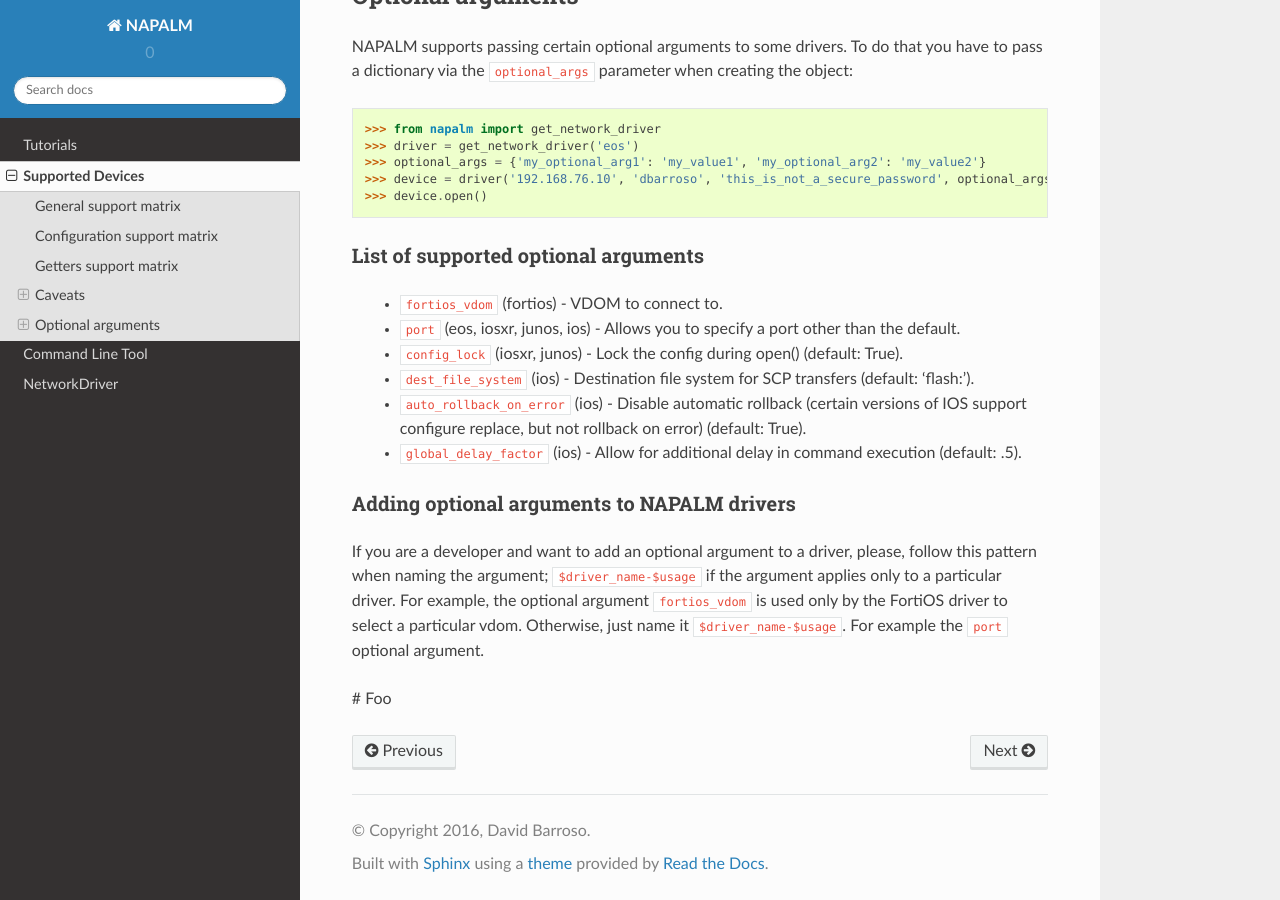
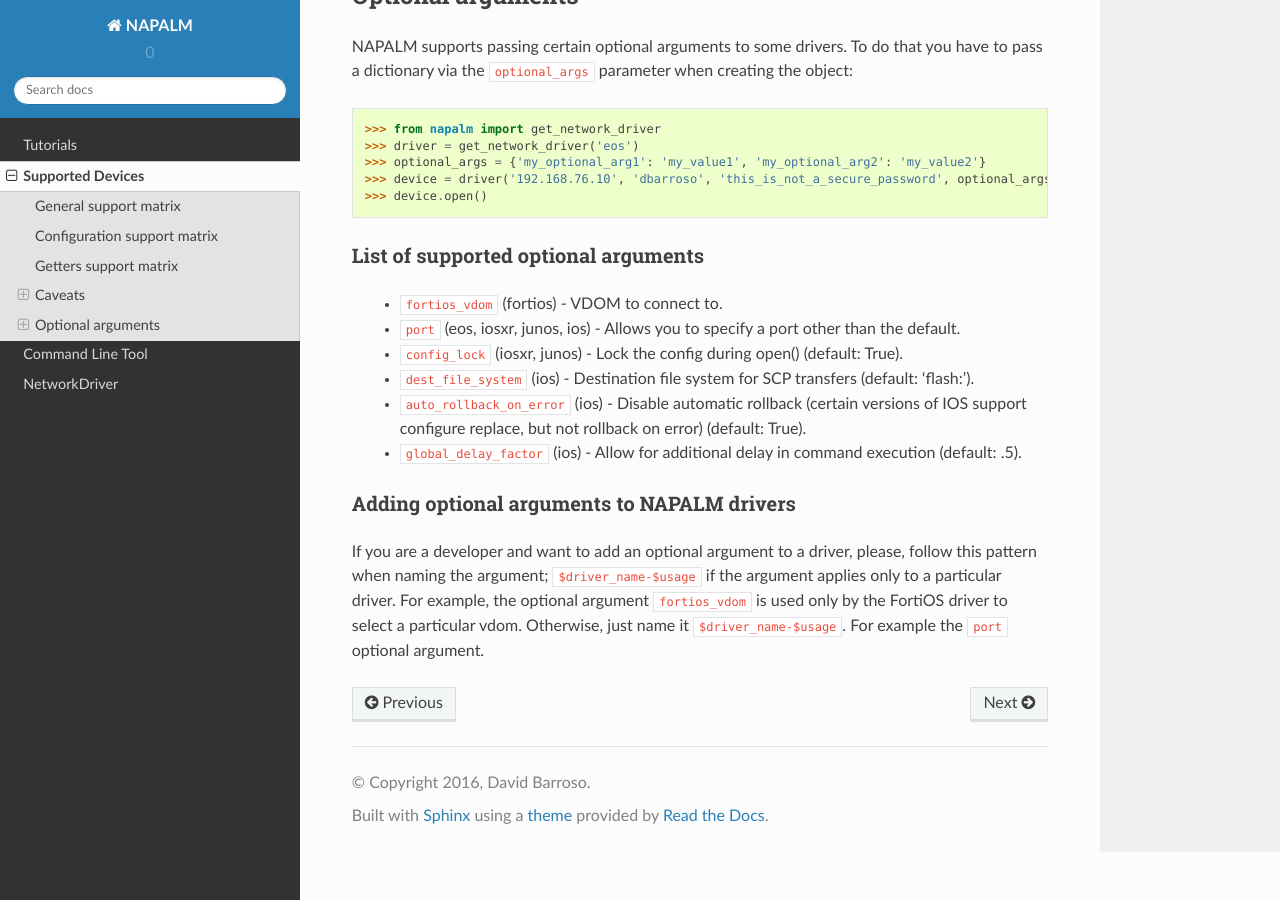
Before and after one commit to napalm-automation/napalm, a Sphinx documentation site: the page built from docs/support/index.rst, in a window 1280 px wide and 900 px high, scrolled down 1993 px. Built offline with Sphinx 7.4.7 and the Read the Docs theme 2.0.0, drawn with Linux system fonts in a browser that asks for light colours.

Commit message:
Revert caveats link

```diff
--- a/docs/support/index.rst
+++ b/docs/support/index.rst
@@ -12,7 +12,7 @@
 **Structured data**     Yes         Yes             No          No              Yes            Yes           No            No
 **Minimum version**     4.15.0F     12.1            5.1.0       5.2.0           ???            6.1           12.4(20)T           N/A
 **Backend library**     `pyeapi`_   `junos-eznc`_   `pyIOSXR`_   `pyFG`_        `bnclient`_    `pycsco`_     `netmiko`_    `pyPluribus`_
-**Caveats**             :doc:`eos`                              :doc:`fortios`  :doc:`ibm`     :doc:`nxos`   [Foo](#foo)
+**Caveats**             :doc:`eos`                              :doc:`fortios`  :doc:`ibm`     :doc:`nxos`   :doc:`ios`
 =====================   ==========  =============   =========== ==============  =============  ============  ============  =============
 
 .. _pyeapi: https://github.com/arista-eosplus/pyeapi
@@ -118,6 +118,3 @@
 argument; :code:`$driver_name-$usage` if the argument applies only to a particular driver. For example, the optional
 argument :code:`fortios_vdom` is used only by the FortiOS driver to select a particular vdom. Otherwise, just name it
 :code:`$driver_name-$usage`. For example the :code:`port` optional argument.
-
-
-# Foo
```
